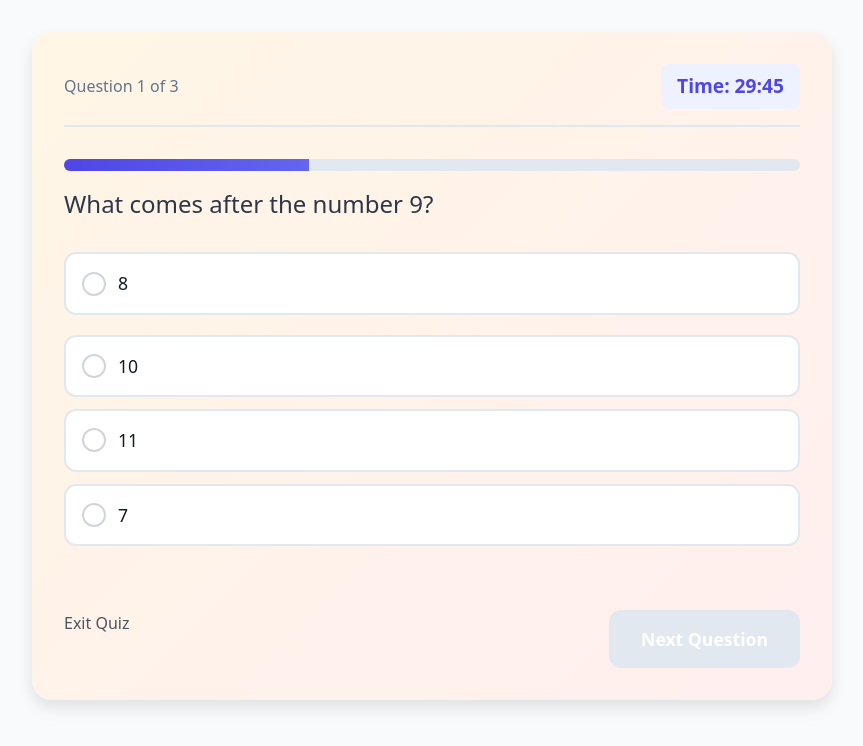
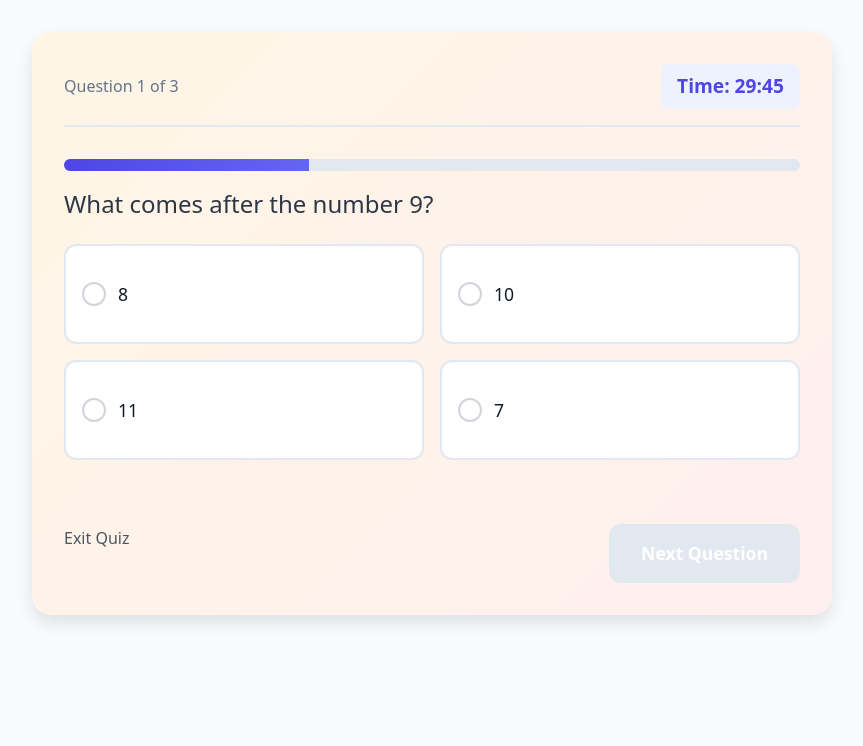
Before and after one commit to chandreshv/quizonic-fe, a React (Vite) app: page /quiz/1/attempt/1 in a window 1280 px wide. Shown: the top 746 px of the page, without its empty margins (208-1071 px from the left). Built offline with nearby package versions, Linux system fonts and the light colour scheme.

Commit message:
Changed question option view from row to grid

```diff
--- a/src/mocks/questionData.ts
+++ b/src/mocks/questionData.ts
@@ -70,6 +70,14 @@ export const mockQuestions: Record<string, Question[]> = {
       correctOption: 1,
       explanation: 'Mars is called the Red Planet because it looks red from Earth!',
     },
+    {
+      id: '3',
+      quizId: '3',
+      text: 'Is the Earth flat?',
+      options: ['True', 'False'],
+      correctOption: 1,
+      explanation: 'No, the Earth is not flat! It is shaped like a sphere (a ball).',
+    },
   ],
   '4': [ // English Word Fun
     {
@@ -88,5 +96,13 @@ export const mockQuestions: Record<string, Question[]> = {
       correctOption: 1,
       explanation: 'Cats say "meow"! Each animal makes its own special sound.',
     },
+    {
+      id: '3',
+      quizId: '4',
+      text: 'Is the letter "A" a vowel?',
+      options: ['True', 'False'],
+      correctOption: 0,
+      explanation: 'Yes, "A" is a vowel! The vowels in English are A, E, I, O, and U.',
+    },
   ],
 };
--- a/src/pages/quiz/QuizAttemptPage.tsx
+++ b/src/pages/quiz/QuizAttemptPage.tsx
@@ -89,7 +89,14 @@ export const QuizAttemptPage = () => {
       <div className="question-container">
         <h2 className="question-text">{currentQuestion.text}</h2>
 
-        <div className="space-y-3">
+        {/* Grid layout for options */}
+        <div
+          className={`grid gap-4 ${
+            currentQuestion.options.length === 2
+              ? 'grid-cols-1' // 1x1 grid for true-false
+              : 'grid-cols-1 md:grid-cols-2' // 2x2 grid for 4 options
+          }`}
+        >
           {currentQuestion.options.map((option, index) => (
             <button
               key={index}
--- a/src/styles/quiz.css
+++ b/src/styles/quiz.css
@@ -17,14 +17,16 @@
 
 .option-button {
   width: 100%;
+  height: 100%;
   padding: 1rem;
-  margin: 0.5rem 0;
   border: 2px solid #e2e8f0;
   border-radius: 12px;
   background: white;
   transition: all 0.2s ease;
   cursor: pointer;
   font-size: 1.1rem;
+  display: flex;
+  align-items: center;
 }
 
 .option-button:hover {
@@ -35,6 +37,13 @@
 .option-button.selected {
   border-color: #4F46E5;
   background: #EEF2FF;
+}
+
+/* Grid layout styles */
+@media (min-width: 768px) {
+  .option-button {
+    min-height: 100px; /* Ensure consistent height for grid items */
+  }
 }
 
 .progress-bar {
```
